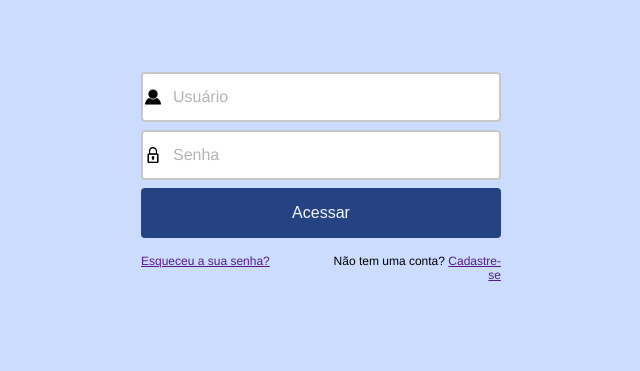
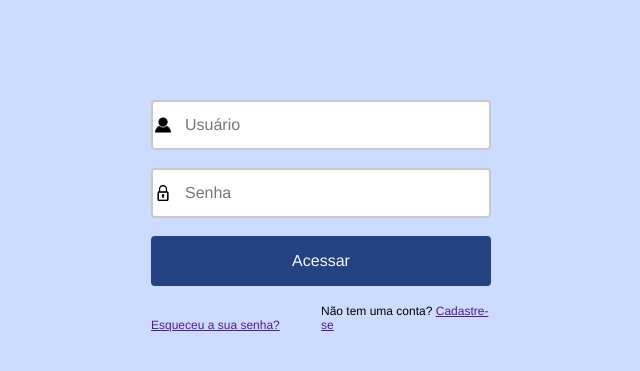
Before and after one commit to rvarjao/PUCPR_WEB, a PHP site: page / in a window 1280 px wide. Shown: the top 371 px of the page, without its empty margins (319-959 px from the left). Run offline with PHP 8.4, Linux system fonts and the light colour scheme.

Commit message:
Nova tentativa de criar página de login
Página de login utilizando "form"

```diff
--- a/css/estilo_login.css
+++ b/css/estilo_login.css
@@ -7,6 +7,7 @@
     --color_light: #CCDCFF;
     --color_very_light: #F5F8FF;
     --font-family-used: "Helvetica";
+    --borderRadius: 4px;
 }
 
 
@@ -28,19 +29,72 @@
     display: block;
     max-height:calc(var(--buttonHeight) * 4);
 
-/*    overflow:auto;
-*/    border-radius: 4px;
-	/*background-color: red;*/
+    border-radius: var(--borderRadius);
+
 }
 
 #divLoginFields input, button{
 	margin-top: 8px;
 	margin-bottom: 8px;
 	height: var(--buttonHeight);
-	/*display: block;*/
+}
+
+#divMensagemDeErro{
+    width: 400px;
+    display: block;
+
+    max-height:calc(var(--buttonHeight) * 4);
+
+    height: var(--buttonHeight);
+
+    position:relative;
+    left:0; right:0;
+    top:0; bottom:0;
+    margin:auto;
+    /*margin-top: 1%;*/
+    margin-bottom: 1%;
+
+    max-height:var(--buttonHeight);
+}
+
+#labelMensagemDeErro{
+
+	border-style: solid;
+	border-color: rgb(209,60,44);
+	border-width: 2px;
+	border-radius: var(--borderRadius);
+
+    background-color: rgb(255,234,232);
+
+
+	/*posicionamento*/
+	display: block;
+	box-sizing:border-box;
+	width: 90%;
+
+	position: relative;
+	padding-left: 5%;
+	padding-right: 5%;
+	margin-left: auto;
+	margin-right: auto;
+	height: 100%;
+	/*--------*/
+
+
+	vertical-align: middle;
+
+	display: -webkit-flex !important;
+
+
+    -webkit-box-align: center;
+    -moz-box-align: center;
+    -webkit-align-items: center;
+    -ms-flex-align: center;
+    align-items: center !important;
 
 
 }
+
 
 /*Placeholder fica transparente ao receber foco*/
 /*Atende a varios tipos de browser*/
@@ -92,7 +146,7 @@ input:-ms-input-placeholder {
 .inputLoginPassword{
 
 	text-indent: var(--placeholder_padding);
-	border-radius: 4px;
+	border-radius: var(--borderRadius);
 
 /*	height: var(--buttonHeight);*/
 	border-style: solid;
@@ -135,7 +189,7 @@ body{
 	margin-right: auto;
 	display: block;
 
-	border-radius: 4px;
+	border-radius: var(--borderRadius);
 	border-style: none;
 
 	color: var(--color_very_light);
--- /dev/null
+++ b/css/estilo_login_form.css
@@ -0,0 +1,98 @@
+:root {
+    --buttonHeight: 50px;
+    --placeholder_color: rgb(180,180,180);
+    --placeholder_padding: 30px;
+    --color_very_dark: #254382;
+    --color_dark: #7C97CF;
+    --color_light: #CCDCFF;
+    --color_very_light: #F5F8FF;
+    --font-family-used: "Helvetica";
+    --borderRadius: 4px;
+
+}
+
+
+body{
+	background-color: var(--color_light);
+}
+
+.class_divForm{
+	margin: auto;
+	width: 340px;
+	margin-top: 100px;
+
+}
+
+.formLogin{
+	width: 100%;
+}
+
+input{
+	font-family: var(--font-family-used);
+	border-radius: var(--borderRadius);
+	border-style: none;
+}
+
+.formLogin input{
+
+	/*posicionamento*/
+	width: 100%;
+	box-sizing: border-box;
+
+	margin: auto;
+
+	display: block;
+	height: var(--buttonHeight);
+
+	/*esquema de cores*/
+	border-radius: var(--borderRadius);
+	border-style: solid;
+	border-color:rgb(200,200,200);
+
+	font-family: "Helvetica";
+	font-size: 16px;
+
+	background-position: 2px 50%;
+    background-size: 16px 16px;
+    background-repeat: no-repeat;
+
+
+	/*formatacao do texto*/
+
+
+}
+.formLogin input[type="text"], input[type="password"]{
+	text-indent: var(--placeholder_padding);
+}
+
+#inputLogin{
+	background-image: url(../imagens/user_icon.png);
+}
+
+#inputPassword{
+	background-image: url(../imagens/password_icon.png);
+}
+
+
+.formLogin input[type="submit"]{
+
+	color: var(--color_very_light);
+	background-color: var(--color_very_dark);
+
+	cursor: pointer;
+	font-size: 16px;
+	border-style: none;
+
+}
+
+.formLogin input[type="submit"]:hover{
+	background-color: var(--color_very_light);
+	color: var(--color_very_dark);
+}
+
+.classLabelInsideDivLogin{
+	width: 50%;
+	display: inline-block;
+	font-size: 12px;
+	font-family: var(--font-family-used);
+}
--- a/index.html
+++ b/index.html
@@ -1,7 +1,7 @@
 <!DOCTYPE html>
 <html>
 <head>
-	<link rel="stylesheet" type="text/css" href="css/estilo_login.css">
+	<link rel="stylesheet" type="text/css" href="css/estilo_login_form.css">
 	<script type="text/javascript" src="js/jquery-3.3.1.js"></script>
 	<script type="text/javascript" src="js/script_login.js"></script>
 	<title>Login</title>
@@ -9,16 +9,17 @@
 <meta charset="utf-8">
 
 <body>
+<!-- formulario de login -->
+<!-- utilizando um div principal contendo o formulario com os botoes e labels -->
+	<div class="class_divForm" id="id_divForm">
+		<form class="formLogin">
+			<input type="text" name="inputLogin" id="inputLogin" placeholder="Usuário"><br>
+			<input type="password" name="inputPassword" id="inputPassword" placeholder="Senha"><br>
+			<input type="submit" name="inputSubmit" id="inputSubmit" value="Acessar"><br>
+			<label id="labelEsqueceuSenha" class="classLabelInsideDivLogin"><a href="">Esqueceu a sua senha?</a></label><label id="labelCadastrese" class="classLabelInsideDivLogin">Não tem uma conta? <a href="">Cadastre-se</a>
+		</form>
+	</div>
 
-<div id="divLoginFields">
-	<input type="text" class="inputLoginPassword" name="" id="inputLogin" placeholder="Usuário">
-	<input type="password" name="" class="inputLoginPassword" id="inputPassword" placeholder="Senha">
-	<button id="buttonAcessar">Acessar</button>
-	<div class="divLabels">
-		<label id="labelEsqueceuSenha" class="classLabelInsideDivLogin"><a href="">Esqueceu a sua senha?</a></label><label id="labelCadastrese" class="classLabelInsideDivLogin">Não tem uma conta? <a href="">Cadastre-se</a>
-		</label>
-	</div>
-</div>
 
 
 </body>
```
Also changed, not shown: index_old.html (added, +30 -0 lines).
